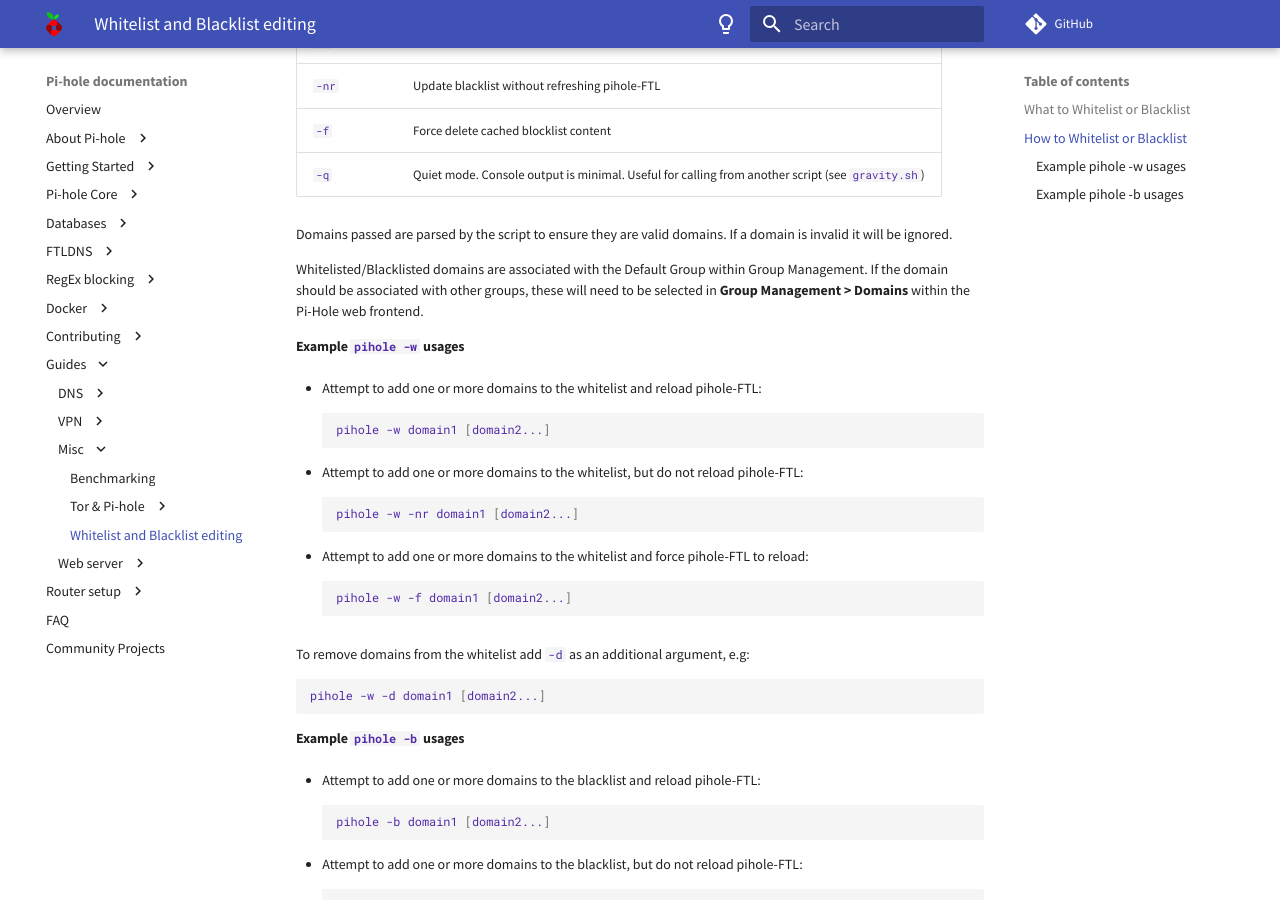
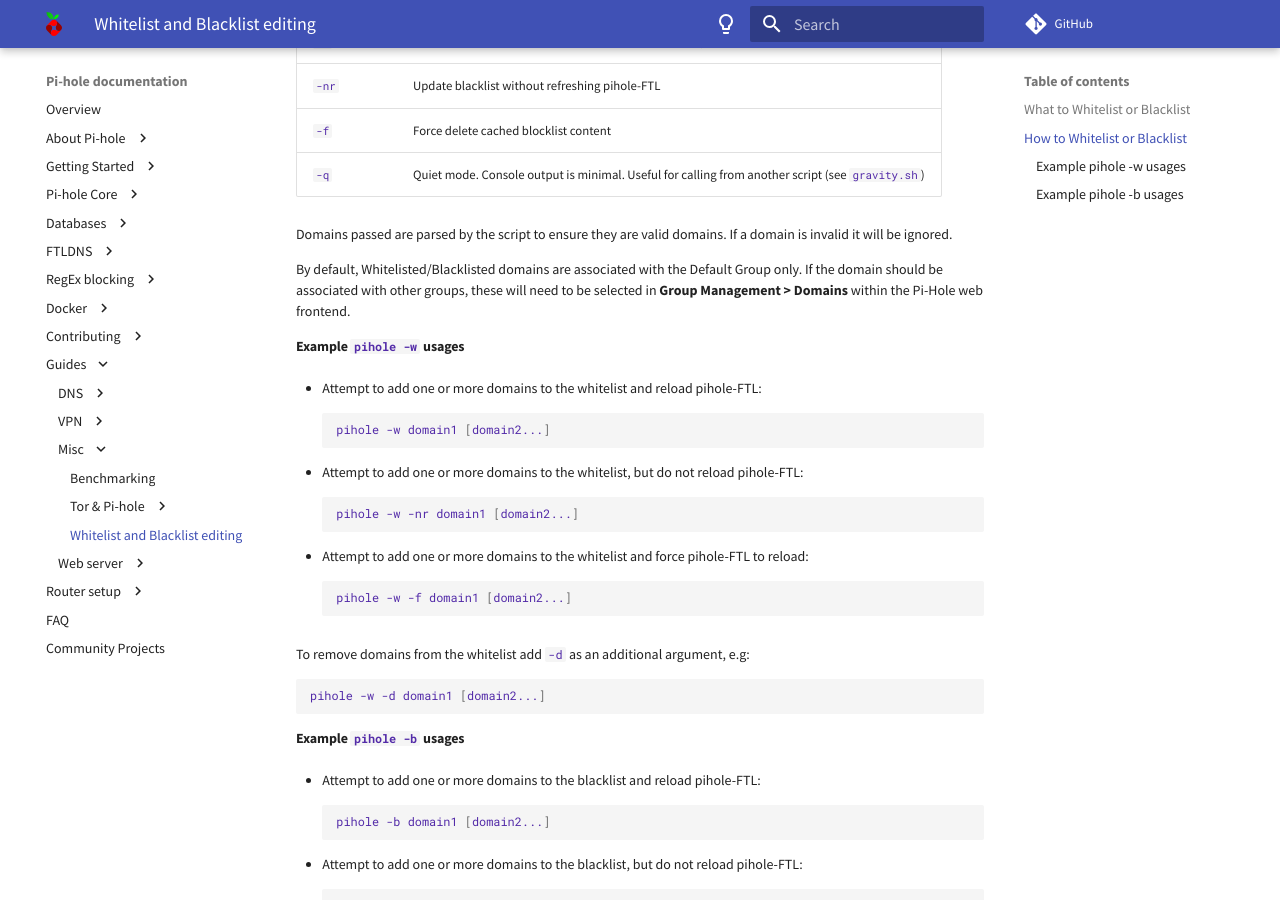
Before and after one commit to pi-hole/docs, an MkDocs documentation site: the page built from docs/guides/misc/whitelist-blacklist.md, in a window 1280 px wide and 900 px high, scrolled down 438 px. Built offline with MkDocs 1.6.1 and Material for MkDocs 9.7.7, drawn with Linux system fonts in a browser that asks for light colours; comment, search, counter and statistics services are not loaded.

Commit message:
Update docs/guides/misc/whitelist-blacklist.md
Addressed reviewer feedback

Co-authored-by: yubiuser <ckoenig@posteo.de>

```diff
--- a/docs/guides/misc/whitelist-blacklist.md
+++ b/docs/guides/misc/whitelist-blacklist.md
@@ -18,7 +18,7 @@
 
 Domains passed are parsed by the script to ensure they are valid domains. If a domain is invalid it will be ignored.
 
-Whitelisted/Blacklisted domains are associated with the Default Group within Group Management. If the domain should be associated with other groups, these will need to be selected in **Group Management > Domains** within the Pi-Hole web frontend.
+By default, Whitelisted/Blacklisted domains are associated with the Default Group only. If the domain should be associated with other groups, these will need to be selected in **Group Management > Domains** within the Pi-Hole web frontend.
 
 #### Example `pihole -w` usages
 
```
